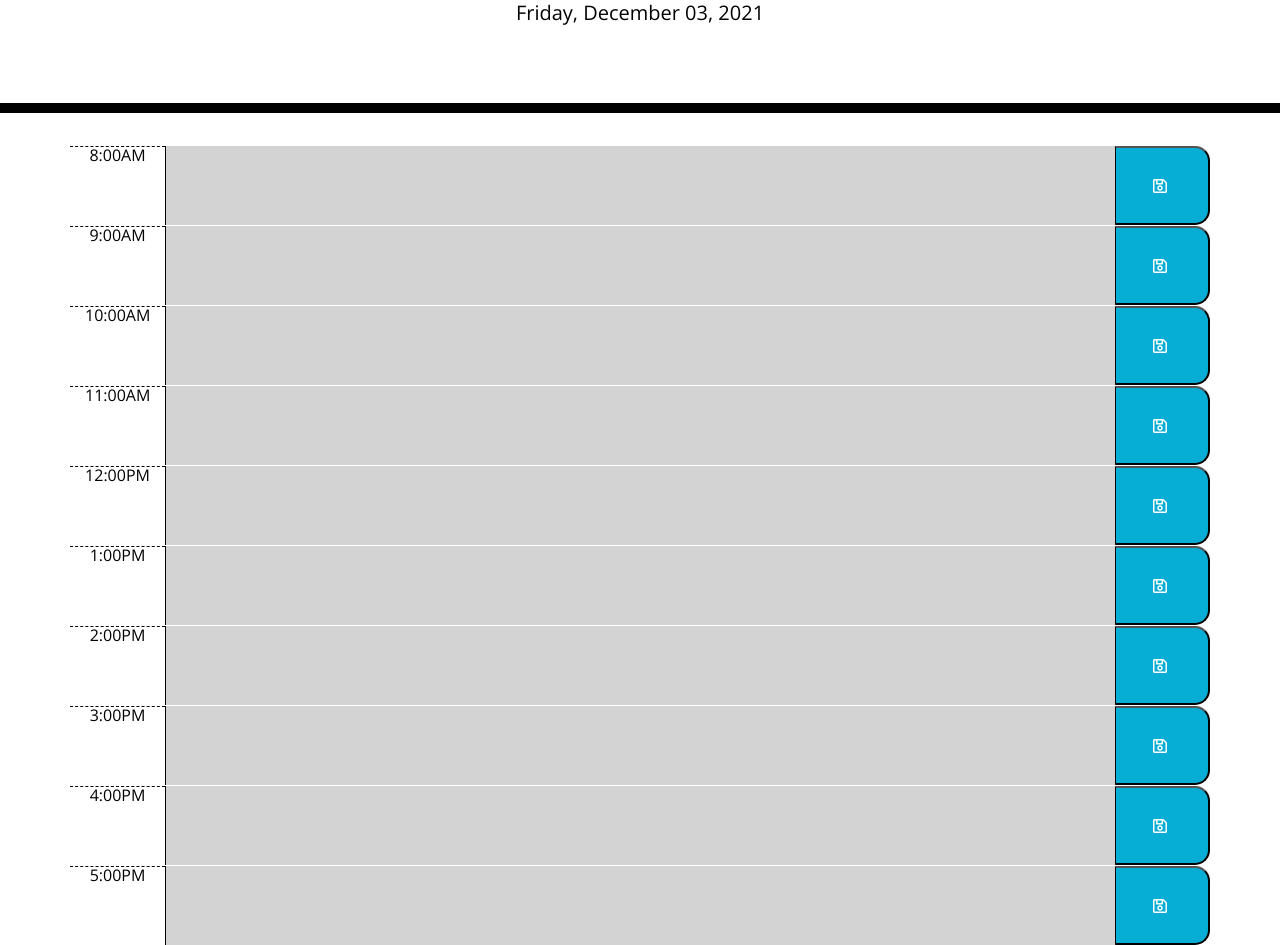
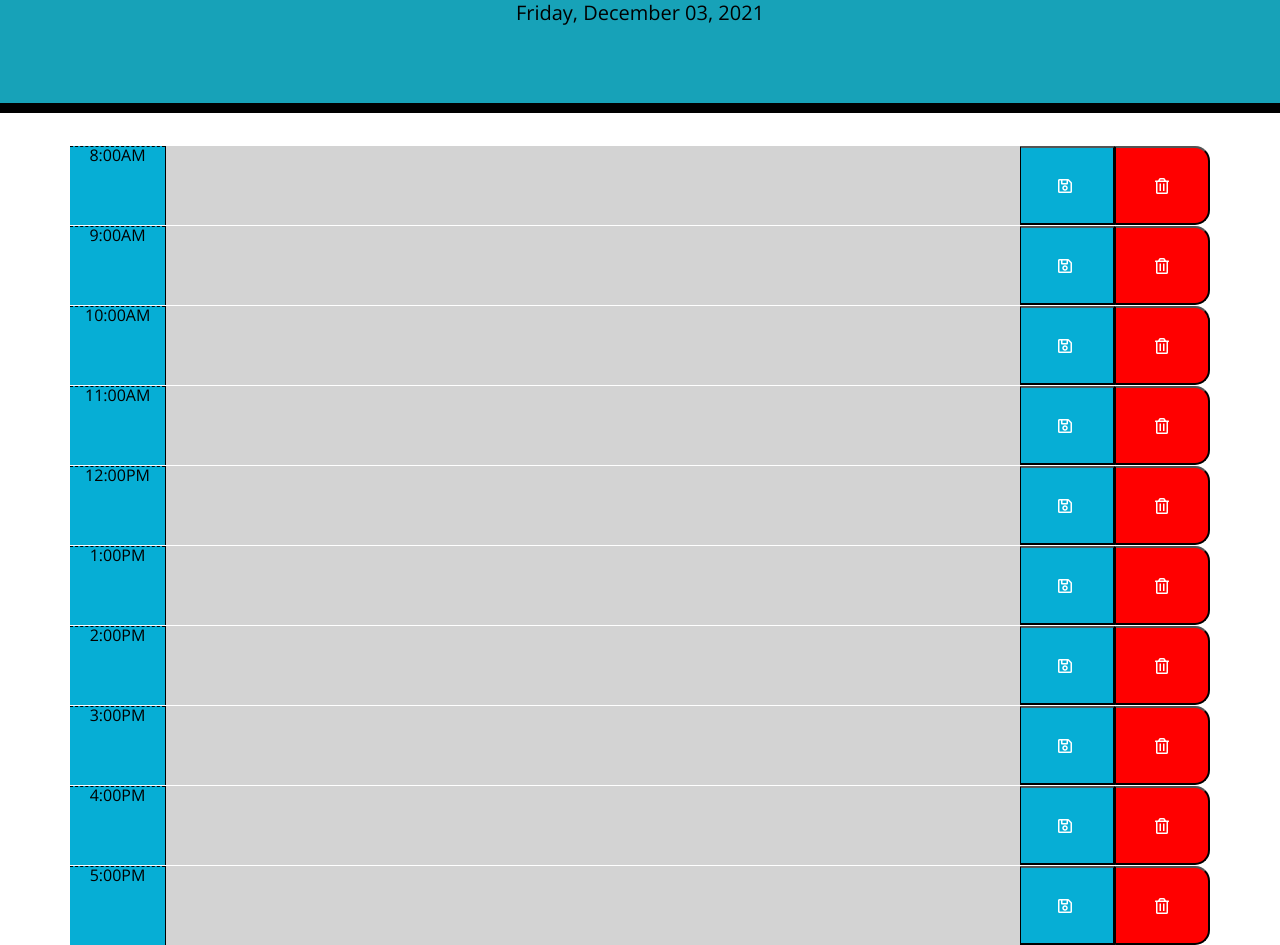
Before and after one commit to Mark-Miller78/Work-Day-Scheduler, a plain HTML site: page index.html in a window 1280 px wide. Shown: the part 191-1136 px from the top of the page. Drawn offline with nearby package versions, Linux system fonts and the light colour scheme.

Commit message:
delete button added, styles added

```diff
--- a/Assets/javascript.js
+++ b/Assets/javascript.js
@@ -10,7 +10,7 @@ $(".saveBtn").on("click", function(){
     //...gets the input val associated with it and the id of the hour
     var text = $(this).siblings(".description").val();
     var hour = $(this).parent().attr("id");
-    console.log(hour, text);
+    // console.log(hour, text);
 
     //saves to local hour
     localStorage.setItem(hour, text);
@@ -26,9 +26,21 @@ var getItem = function(){
 
         //sets value to what is pulled from local storage
         $(this).val(value);
-        console.log(id);
+        // console.log(id);
     });
 };
+
+//when delete button is pressed
+$(".deleteBtn").on("click", function(){
+    //sets textarea value to ""
+    var text = $(this).siblings(".description");
+    text.val("");
+
+    //removes from localstorage based on ID
+    var id = $(this).parent(".time-block").attr("id");
+    localStorage.removeItem(id);
+
+});
 
 var hourTracker = function(){
     //sets rightNow to current hour
--- a/Assets/style.css
+++ b/Assets/style.css
@@ -37,7 +37,7 @@ textarea{
 }
 
 .hour {
-  background-color: #ffffff;
+  background-color: #06AED5;
   color: #000000;
   border-top: 1px dashed #000000;
 }
@@ -59,9 +59,17 @@ textarea{
 
 .saveBtn {
   border-left: 1px solid black;
+  /* border-top-right-radius: 15px;
+  border-bottom-right-radius: 15px; */
+  background-color: #06AED5;
+  color: white;
+}
+
+.deleteBtn {
+  border-left: 1px solid black;
   border-top-right-radius: 15px;
   border-bottom-right-radius: 15px;
-  background-color: #06AED5;
+  background-color: red;
   color: white;
 }
 
--- a/index.html
+++ b/index.html
@@ -23,7 +23,7 @@
   </head>
 
   <body>
-    <header class="jumbotron">
+    <header class="jumbotron bg-info">
       <h1 class="display-3 text-center">Work Day Scheduler</h1>
       <p class="lead text-center">A simple calendar app for scheduling your work day</p>
       <p id="currentDay" class="lead text-center"></p>
@@ -32,62 +32,72 @@
       <!-- Timeblocks go here -->
       <div id="8" class="row time-block">
         <div class="col-1 hour">8:00AM</div>
-        <textarea class="col-10 description"></textarea>
+        <textarea class="col-9 description"></textarea>
         <button class="col-1 saveBtn"><i class="far fa-save"></i> </button>
+        <button class="col-1 deleteBtn"><i class="far fa-trash-alt"></i></button>
       </div>
 
       <div id="9" class="row time-block">
         <div class="col-1 hour">9:00AM</div>
-        <textarea class="col-10 description"></textarea>
+        <textarea class="col-9 description"></textarea>
         <button class="col-1 saveBtn"><i class="far fa-save"></i> </button>
+        <button class="col-1 deleteBtn"><i class="far fa-trash-alt"></i></button>
       </div>
 
       <div id="10" class="row time-block">
         <div class="col-1 hour">10:00AM</div>
-        <textarea class="col-10 description"></textarea>
+        <textarea class="col-9 description"></textarea>
         <button class="col-1 saveBtn"><i class="far fa-save"></i> </button>
+        <button class="col-1 deleteBtn"><i class="far fa-trash-alt"></i></button>
       </div>
 
       <div id="11" class="row time-block">
         <div class="col-1 hour">11:00AM</div>
-        <textarea class="col-10 description"></textarea>
+        <textarea class="col-9 description"></textarea>
         <button class="col-1 saveBtn"><i class="far fa-save"></i> </button>
+        <button class="col-1 deleteBtn"><i class="far fa-trash-alt"></i></button>
       </div>
 
       <div id="12" class="row time-block">
         <div class="col-1 hour">12:00PM</div>
-        <textarea class="col-10 description"></textarea>
+        <textarea class="col-9 description"></textarea>
         <button class="col-1 saveBtn"><i class="far fa-save"></i> </button>
+        <button class="col-1 deleteBtn"><i class="far fa-trash-alt"></i></button>
       </div>
 
       <div id="13" class="row time-block">
         <div class="col-1 hour">1:00PM</div>
-        <textarea class="col-10 description"></textarea>
+        <textarea class="col-9 description"></textarea>
         <button class="col-1 saveBtn"><i class="far fa-save"></i> </button>
+        <button class="col-1 deleteBtn"><i class="far fa-trash-alt"></i></button>
       </div>
 
       <div id="14" class="row time-block">
         <div class="col-1 hour">2:00PM</div>
-        <textarea class="col-10 description"></textarea>
+        <textarea class="col-9 description"></textarea>
         <button class="col-1 saveBtn"><i class="far fa-save"></i> </button>
+        <button class="col-1 deleteBtn"><i class="far fa-trash-alt"></i></button>
       </div>
 
       <div id="15" class="row time-block">
         <div class="col-1 hour">3:00PM</div>
-        <textarea class="col-10 description"></textarea>
+        <textarea class="col-9 description"></textarea>
         <button class="col-1 saveBtn"><i class="far fa-save"></i> </button>
+        <button class="col-1 deleteBtn"><i class="far fa-trash-alt"></i></button>
       </div>
 
       <div id="16" class="row time-block">
         <div class="col-1 hour">4:00PM</div>
-        <textarea class="col-10 description"></textarea>
+        <textarea class="col-9 description"></textarea>
         <button class="col-1 saveBtn"><i class="far fa-save"></i> </button>
+        <button class="col-1 deleteBtn"><i class="far fa-trash-alt"></i></button>
       </div>
 
       <div id="17" class="row time-block">
         <div class="col-1 hour">5:00PM</div>
-        <textarea class="col-10 description"></textarea>
+        <textarea class="col-9 description"></textarea>
         <button class="col-1 saveBtn"><i class="far fa-save"></i> </button>
+        <button class="col-1 deleteBtn"><i class="far fa-trash-alt"></i></button>
       </div>
     </div>
 
```
